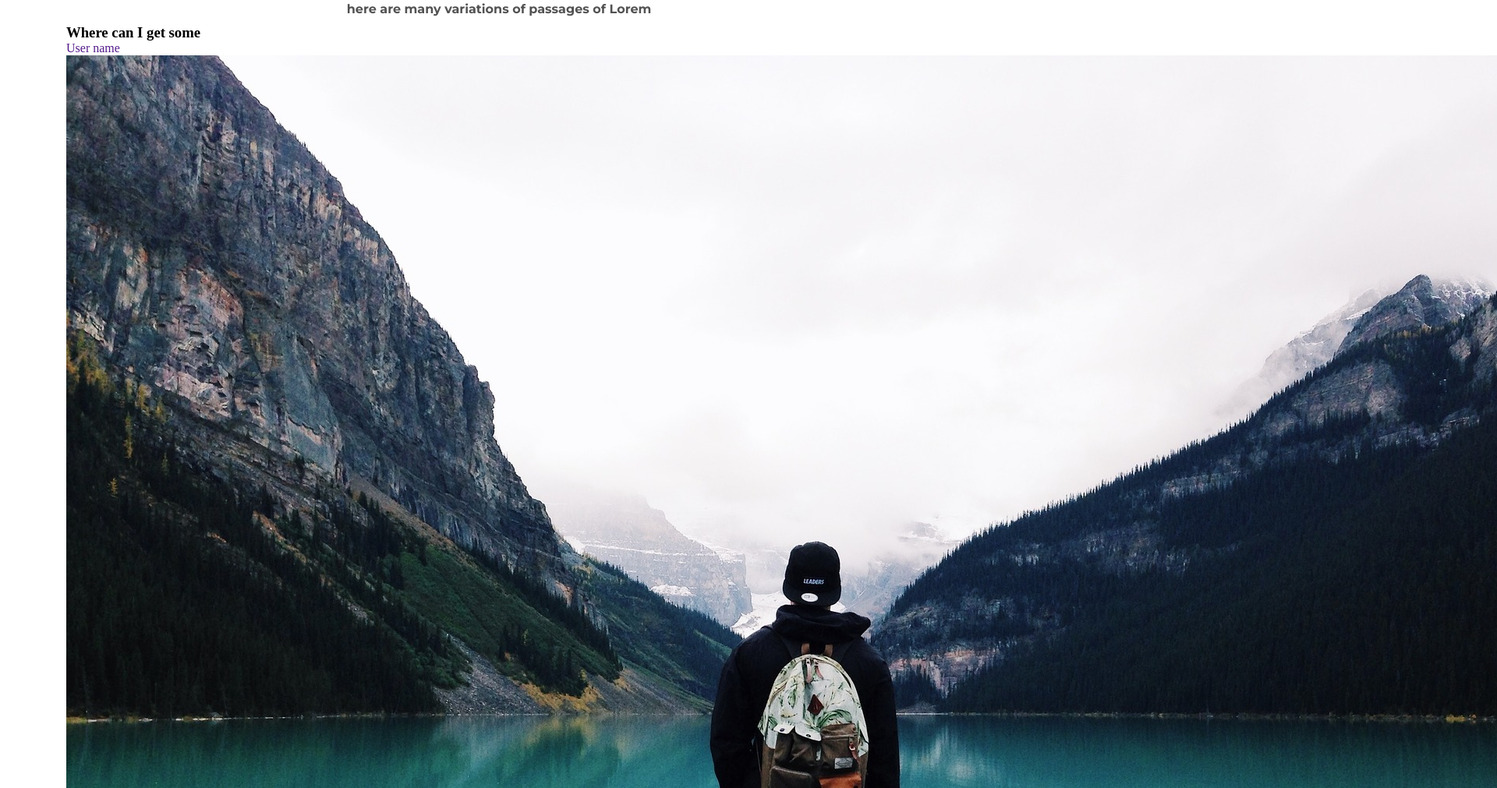
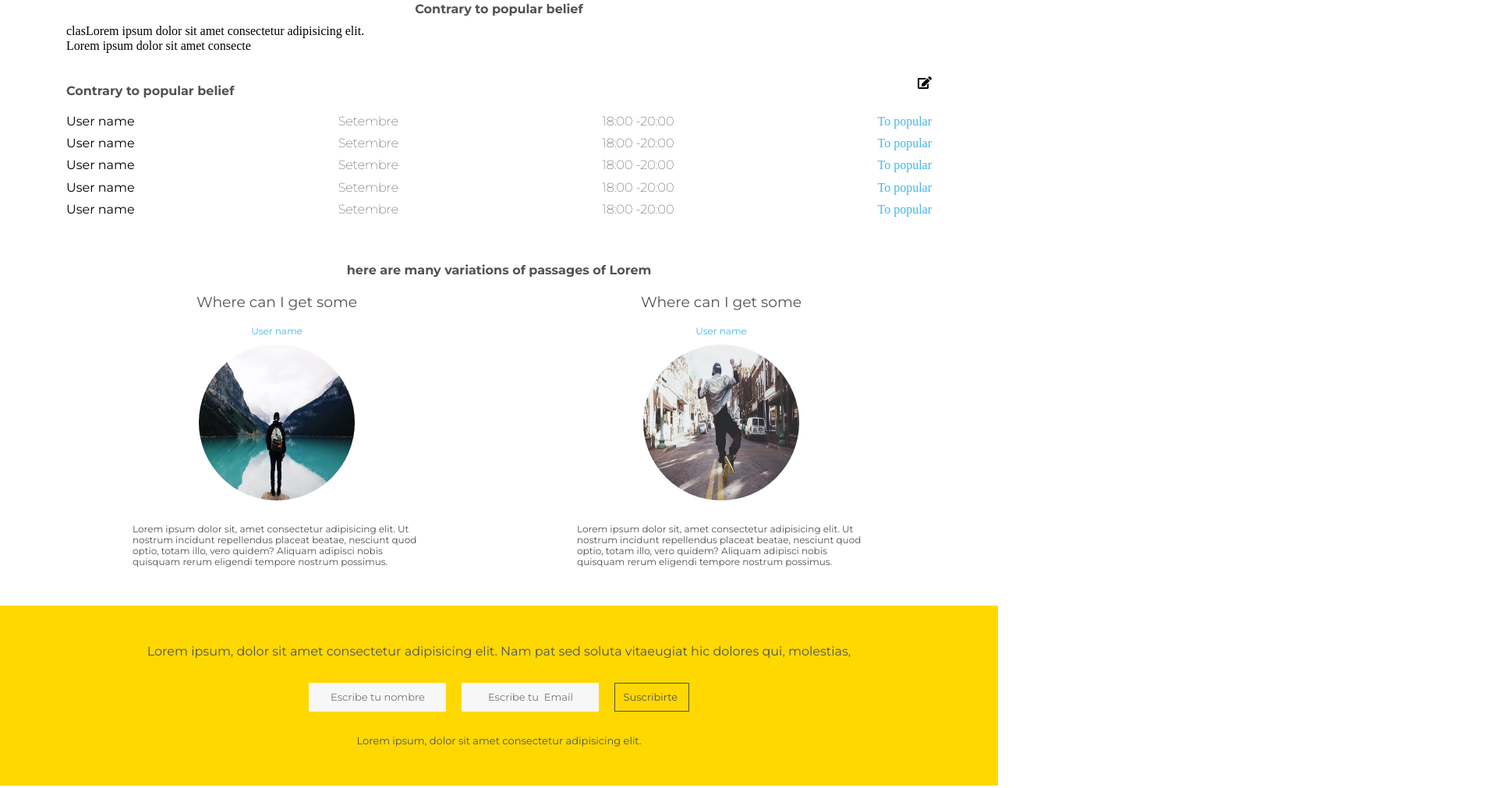
Before and after one commit to erick-tec09/hakaton7.github.io, a plain HTML site: page index.html in a window 1280 px wide. Shown: the part 941-1952 px from the top of the page at 78% size, 1920 px wide, since content can reach past the window. Drawn offline with Linux system fonts and the light colour scheme.

Commit message:
terminado customes precies

```diff
--- a/index.html
+++ b/index.html
@@ -199,6 +199,78 @@
 
 
 
+    <section  class="prices container">
+
+
+        <h2 class="women__title  center">Contrary to popular belief</h2>
+        <p  class="prices__subtitle"> clasLorem ipsum dolor sit amet consectetur adipisicing elit. </p>
+
+        <div class="prices__items">
+
+            <div class="prices__item">
+
+                <P>Lorem ipsum dolor sit amet consecte</P>
+            </div>
+
+        </div>
+
+
+    </section>
+
+
+
+
+
+    <section  class="users container">
+
+
+
+        <div class="users__header">
+            <h2 class="women__title left">Contrary to popular belief</h2>
+
+            <i class="fas fa-edit users__icon"></i>
+
+        </div>
+
+        <div  class="users__contents">
+
+
+            <div class="users__content">
+                <p  class="users__title">User name</p>
+                <p  class="users__mont">Setembre</p>
+                <p  class="users__date">18:00 -20:00</p>
+                <a href="" class="users__link">To popular </a>
+            </div>
+            <div class="users__content">
+                <p  class="users__title">User name</p>
+                <p  class="users__mont">Setembre</p>
+                <p  class="users__date">18:00 -20:00</p>
+                <a href="" class="users__link">To popular </a>
+            </div>
+            <div class="users__content">
+                <p  class="users__title">User name</p>
+                <p  class="users__mont">Setembre</p>
+                <p  class="users__date">18:00 -20:00</p>
+                <a href="" class="users__link">To popular </a>
+            </div>
+            <div class="users__content">
+                <p  class="users__title">User name</p>
+                <p  class="users__mont">Setembre</p>
+                <p  class="users__date">18:00 -20:00</p>
+                <a href="" class="users__link">To popular </a>
+            </div>
+            <div class="users__content">
+                <p  class="users__title">User name</p>
+                <p  class="users__mont">Setembre</p>
+                <p  class="users__date">18:00 -20:00</p>
+                <a href="" class="users__link">To popular </a>
+            </div>
+
+        </div>
+
+
+    </section>
+
     <section  class="customers container">
 
 
@@ -209,10 +281,23 @@
 
             <div  class="customers__item">
 
-                <h3>Where can I get some</h3>
-                <a href="">User name</a>
+                <h3 class="customers__title">Where can I get some</h3>
+                <a href="" class="customers__user">User name</a>
                 <img src="images/user1.jpg" alt="" class="customers__img">
-                <p>
+                <p   class="customers__desc" >
+                    Lorem ipsum dolor sit, amet consectetur adipisicing elit. Ut nostrum incidunt repellendus placeat beatae, nesciunt quod optio, totam illo, vero quidem? Aliquam adipisci nobis quisquam rerum eligendi tempore nostrum possimus.
+                </p>
+
+
+
+            </div>
+
+            <div  class="customers__item">
+
+                <h3 class="customers__title">Where can I get some</h3>
+                <a href="" class="customers__user">User name</a>
+                <img src="images/user2.jpg" alt="" class="customers__img">
+                <p   class="customers__desc" >
                     Lorem ipsum dolor sit, amet consectetur adipisicing elit. Ut nostrum incidunt repellendus placeat beatae, nesciunt quod optio, totam illo, vero quidem? Aliquam adipisci nobis quisquam rerum eligendi tempore nostrum possimus.
                 </p>
 
--- a/scss/05-Componets/_customers.scss
+++ b/scss/05-Componets/_customers.scss
@@ -0,0 +1,72 @@
+
+
+.customers{
+
+    padding: 20px 0px;
+
+    &__items{
+
+        @media (min-width: 768px) {
+
+
+            @include flex-row;
+            justify-content: space-between;
+            align-items: center;
+
+
+
+        }
+
+    }
+    &__item{
+
+        @include flex-colum;
+        justify-content: center;
+        align-items: center;
+
+    }
+    &__title{
+
+        font-family: $font-family;
+        margin: 10px 0px;
+        color: $color-primary;
+
+        font-weight: 400;
+
+
+    }
+    &__user{
+
+
+        font-family: $font-family;
+        margin: 10px 0px;
+        color: $color-secunday;
+        font-size: 12px;
+
+        font-weight: 400;
+    }
+    &__img{
+
+
+        width: 200px;
+        height: 200px;
+        border-radius: 50%;
+    }
+    &__desc{
+
+        font-family: $font-family;
+        margin: 10px 0px;
+        color: $color-primary;
+        font-size: 12px;
+        font-weight: 400;
+        padding: 20px 0px;
+        @media (min-width: 768px) {
+
+
+         padding: 20px 100px;
+
+
+        }
+    }
+
+}
--- /dev/null
+++ b/scss/05-Componets/_users.scss
@@ -0,0 +1,54 @@
+
+
+.users{
+
+   margin-top: 30px;
+   margin-bottom: 30px;
+
+    &__icon{
+
+
+    }
+
+    &__header{
+
+        @include flex-row;
+        justify-content: space-between;
+        justify-items: center;
+
+
+    }
+    &__content{
+
+        @include flex-row;
+        justify-content: space-between;
+        justify-items: center;
+        margin: 10px 0px;
+
+
+    }
+    &__title{
+
+        font-family: $font-family;
+        font-weight: 400;
+    }
+    &__mont{
+
+        font-family: $font-family;
+        font-weight: lighter;
+
+    }
+    &__date{
+
+        font-family: $font-family;
+        font-weight: lighter;
+    }
+    &__link{
+
+        color: $color-secunday;
+        cursor: pointer;
+    }
+
+
+
+}
--- a/scss/style.scss
+++ b/scss/style.scss
@@ -17,6 +17,7 @@
 
 
 
+@import "./05-Componets/users";
 @import "./05-Componets/customers";
 
 
```
Also changed, not shown: css/style.css, 1 other file.
